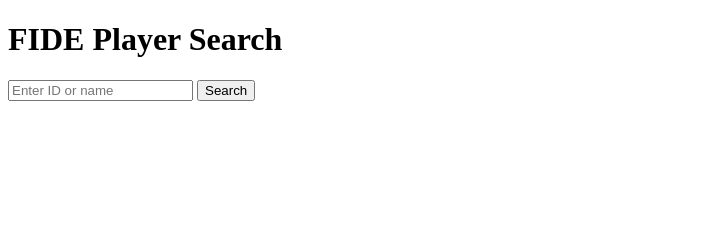
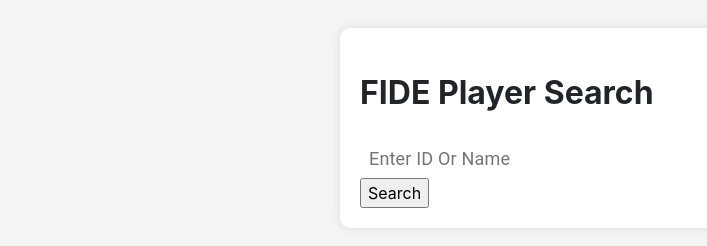
Before and after one commit to BrokenPixel111/FIDE_ID, a plain HTML site: page index.html in a window 1280 px wide. Shown: the whole page, without its empty margins (0-707 px from the left). Drawn offline with Linux system fonts and the light colour scheme.

Commit message:
Update styles.css

```diff
--- a/styles.css
+++ b/styles.css
@@ -1,44 +1,106 @@
-window.addEventListener('load', () => {
-  document.getElementById('dyn1').focus();
-});
-document.getElementById('searchForm').addEventListener('submit', function(event) {
-  event.preventDefault();
-  searchFidePlayer();
-});
-async function searchFidePlayer() {
-  const playerInput = document.getElementById("dyn1").value.trim();
-  const resultDiv = document.getElementById("result");
-  if (!playerInput) {
-    resultDiv.innerHTML = "❌ Please enter a FIDE player name or ID.";
-    return;
-  }
-  resultDiv.innerHTML = "🔍 Searching...";
-  try {
-    const apiUrl = `https://withered-darkness-1b21.wcloudflare247.workers.dev/fide/${encodeURIComponent(playerInput)}`;
-    const response = await fetch(apiUrl);
-    const data = await response.json();
-    if (data.error) {
-      resultDiv.innerHTML = `❌ ${data.error} <br>
-        <a href="${data.search_link ? data.search_link : 'https://ratings.fide.com/'}" target="_blank">
-          Try manual search on FIDE ratings
-        </a>`;
-      return;
-    }
-    let html = `
-      ✅ <strong>${data.name} (${data.federation})</strong><br>
-      Title: ${data.title ?? "N/A"}<br>
-      Classical: ${data.standard ?? "N/A"}<br>
-      Rapid: ${data.rapid ?? "N/A"}<br>
-      Blitz: ${data.blitz ?? "N/A"}<br>
-      Year: ${data.year ?? "N/A"}<br>
-      <a href="https://ratings.fide.com/profile/${data.id}" target="_blank">View Profile</a>
-    `;
-    if (data.multiple && data.warning) {
-      html += `<br><span style="color: red;">Warning: ${data.warning}</span>`;
-    }
-    resultDiv.innerHTML = html;
-  } catch (error) {
-    resultDiv.innerHTML = "❌ Error fetching data. Try again.";
-    console.error(error);
+.search_bar_new input[type="search"] {
+  background: #fff;
+  font: normal 400 18px/normal Roboto, sans-serif;
+  color: #868cad;
+  width: 95%;
+  padding: 0.5em;
+  border: none;
+  -webkit-box-shadow: none;
+  box-shadow: none;
+  letter-spacing: 0.01em;
+  text-transform: capitalize;
+  margin: 0;
+  overflow: hidden;
+}
+@media (min-width: 576px) {
+  .form-inline .form-control {
+    display: inline-block;
+    width: auto;
+    vertical-align: middle;
   }
 }
+.form-control {
+  display: block;
+  width: 100%;
+  padding: 0.375rem 0.75rem;
+  font-size: 1rem;
+  line-height: 1.5;
+  color: #495057;
+  background-color: #fff;
+  background-clip: padding-box;
+  border: 1px solid #ced4da;
+  border-radius: 0.25rem;
+  transition: border-color 0.15s ease-in-out, box-shadow 0.15s ease-in-out;
+}
+[type="search"] {
+  outline-offset: -2px;
+  -webkit-appearance: none;
+}
+button, input {
+  overflow: visible;
+}
+button, input, optgroup, select, textarea {
+  margin: 0;
+  font-family: inherit;
+  font-size: inherit;
+  line-height: inherit;
+}
+*, ::after, ::before {
+  box-sizing: border-box;
+}
+.rating_search_new {
+  color: #8b99c0;
+}
+body {
+  font-family: -apple-system,BlinkMacSystemFont,"Segoe UI",Roboto,"Helvetica Neue",Arial,sans-serif,"Apple Color Emoji","Segoe UI Emoji","Segoe UI Symbol";
+  font-size: 1rem;
+  font-weight: 400;
+  line-height: 1.5;
+  color: #212529;
+  text-align: left;
+  background-color: #f4f4f4;
+  padding: 20px;
+}
+.container {
+  background: #fff;
+  padding: 20px;
+  border-radius: 10px;
+  box-shadow: 0px 0px 10px rgba(0,0,0,0.1);
+  max-width: 600px;
+  margin: 0 auto;
+}
+:root {
+  --blue: #007bff;
+  --indigo: #6610f2;
+  --purple: #6f42c1;
+  --pink: #e83e8c;
+  --red: #dc3545;
+  --orange: #fd7e14;
+  --yellow: #ffc107;
+  --green: #28a745;
+  --teal: #20c997;
+  --cyan: #17a2b8;
+  --white: #fff;
+  --gray: #6c757d;
+  --gray-dark: #343a40;
+  --primary: #007bff;
+  --secondary: #6c757d;
+  --success: #28a745;
+  --info: #17a2b8;
+  --warning: #ffc107;
+  --danger: #dc3545;
+  --light: #f8f9fa;
+  --dark: #343a40;
+  --breakpoint-xs: 0;
+  --breakpoint-sm: 576px;
+  --breakpoint-md: 768px;
+  --breakpoint-lg: 992px;
+  --breakpoint-xl: 1200px;
+  --font-family-sans-serif: -apple-system,BlinkMacSystemFont,"Segoe UI",Roboto,"Helvetica Neue",Arial,sans-serif,"Apple Color Emoji","Segoe UI Emoji","Segoe UI Symbol";
+  --font-family-monospace: SFMono-Regular,Menlo,Monaco,Consolas,"Liberation Mono","Courier New",monospace;
+}
+html {
+  font-family: sans-serif;
+  line-height: 1.15;
+  -webkit-text-size-adjust: 100%;
+}
```
